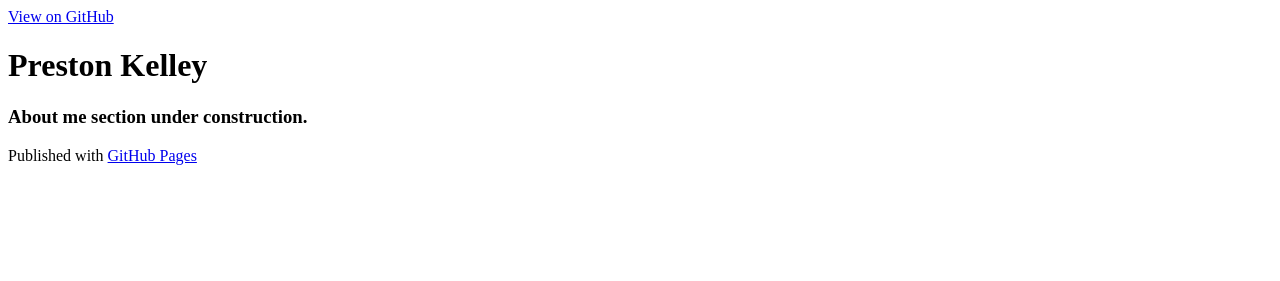
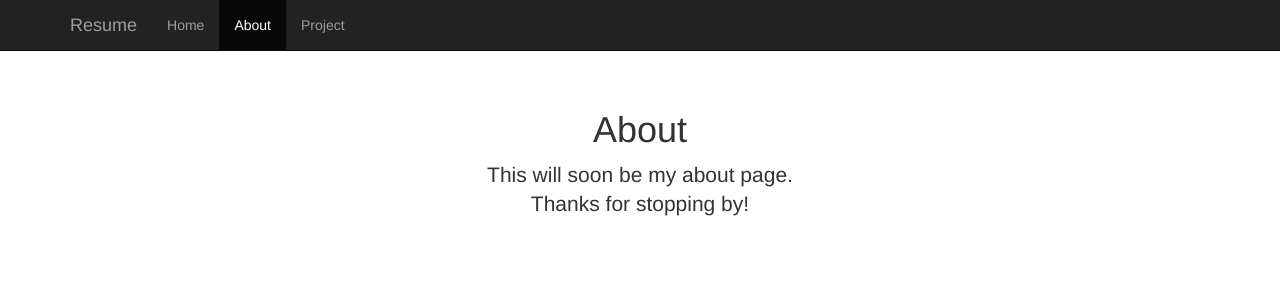
Before and after one commit to pkelley/pkelley.github.io, a plain HTML site: page about.html in a window 1280 px wide. Drawn offline with nearby package versions, Linux system fonts and the light colour scheme.

Commit message:
Update to about section

```diff
--- a/about.html
+++ b/about.html
@@ -1,46 +1,77 @@
 <!DOCTYPE html>
-<html>
-
+<html lang="en">
   <head>
-    <meta charset='utf-8'>
-    <meta http-equiv="X-UA-Compatible" content="chrome=1">
-    <meta name="description" content="Pkelley.GitHub.io : ">
-
-    <link rel="stylesheet" type="text/css" media="screen" href="stylesheets/stylesheet.css">
+    <meta charset="utf-8">
+    <meta http-equiv="X-UA-Compatible" content="IE=edge">
+    <meta name="viewport" content="width=device-width, initial-scale=1">
+    <!-- The above 3 meta tags *must* come first in the head; any other head content must come *after* these tags -->
+    <meta name="description" content="">
+    <meta name="author" content="">
+    <link rel="icon" href="../../favicon.ico">
 
     <title>Preston Kelley</title>
+
+    <!-- Bootstrap core CSS -->
+    <link href="/css/bootstrap.min.css" rel="stylesheet">
+
+    <!-- IE10 viewport hack for Surface/desktop Windows 8 bug -->
+    <link href="../../assets/css/ie10-viewport-bug-workaround.css" rel="stylesheet">
+
+    <link href="/css/nav.css" rel="stylesheet">
+
+    <!-- Just for debugging purposes. Don't actually copy these 2 lines! -->
+    <!--[if lt IE 9]><script src="../../assets/js/ie8-responsive-file-warning.js"></script><![endif]-->
+    <script src="../../assets/js/ie-emulation-modes-warning.js"></script>
+
+    <!-- HTML5 shim and Respond.js for IE8 support of HTML5 elements and media queries -->
+    <!--[if lt IE 9]>
+      <script src="https://oss.maxcdn.com/html5shiv/3.7.3/html5shiv.min.js"></script>
+      <script src="https://oss.maxcdn.com/respond/1.4.2/respond.min.js"></script>
+    <![endif]-->
   </head>
 
   <body>
 
-    <!-- HEADER -->
-    <div id="header_wrap" class="outer">
-        <header class="inner">
-          <a id="forkme_banner" href="https://github.com/pkelley">View on GitHub</a>
+    <nav class="navbar navbar-inverse navbar-fixed-top">
+      <div class="container">
+        <div class="navbar-header">
+          <button type="button" class="navbar-toggle collapsed" data-toggle="collapse" data-target="#navbar" aria-expanded="false" aria-controls="navbar">
+            <span class="sr-only">Toggle navigation</span>
+            <span class="icon-bar"></span>
+            <span class="icon-bar"></span>
+            <span class="icon-bar"></span>
+          </button>
+          <a class="navbar-brand" href="resume.html">Resume</a>
+        </div>
+        <div id="navbar" class="collapse navbar-collapse">
+          <ul class="nav navbar-nav">
+            <li><a href="./index.html">Home</a></li>
+            <li class="active"><a href="./about.html">About</a></li>
+            <li><a href="project.html">Project</a></li>
+          </ul>
+        </div><!--/.nav-collapse -->
+      </div>
+    </nav>
 
-          <h1 id="project_title">Preston Kelley</h1>
-          <h2 id="project_tagline"></h2>
+    <div class="container">
 
-        </header>
-    </div>
+      <div class="starter-template">
+        <p></p>
+        <p></p>
+        <h1>About</h1>
+        <p class="lead">This will soon be my about page. <br>Thanks for stopping by!</br></p>
+      </div>
 
-    <!-- MAIN CONTENT -->
-    <div id="main_content_wrap" class="outer">
-      <section id="main_content" class="inner">
-        <h3>
-<a id="welcome-to-github-pages" class="anchor" href="#welcome-to-github-pages" aria-hidden="true"><span aria-hidden="true" class="octicon octicon-link"></span></a>About me section under construction.</h3>
-
-      </section>
-    </div>
-
-    <!-- FOOTER  -->
-    <div id="footer_wrap" class="outer">
-      <footer class="inner">
-        <p>Published with <a href="https://pages.github.com">GitHub Pages</a></p>
-      </footer>
-    </div>
+    </div><!-- /.container -->
 
 
-
+    <!-- Bootstrap core JavaScript
+    ================================================== -->
+    <!-- Placed at the end of the document so the pages load faster -->
+    <script src="https://ajax.googleapis.com/ajax/libs/jquery/1.12.4/jquery.min.js"></script>
+    <script>window.jQuery || document.write('<script src="../../assets/js/vendor/jquery.min.js"><\/script>')</script>
+    <script src="../../dist/js/bootstrap.min.js"></script>
+    <!-- IE10 viewport hack for Surface/desktop Windows 8 bug -->
+    <script src="../../assets/js/ie10-viewport-bug-workaround.js"></script>
   </body>
 </html>
```
Also changed, not shown: index.html (+2 -2 lines).
